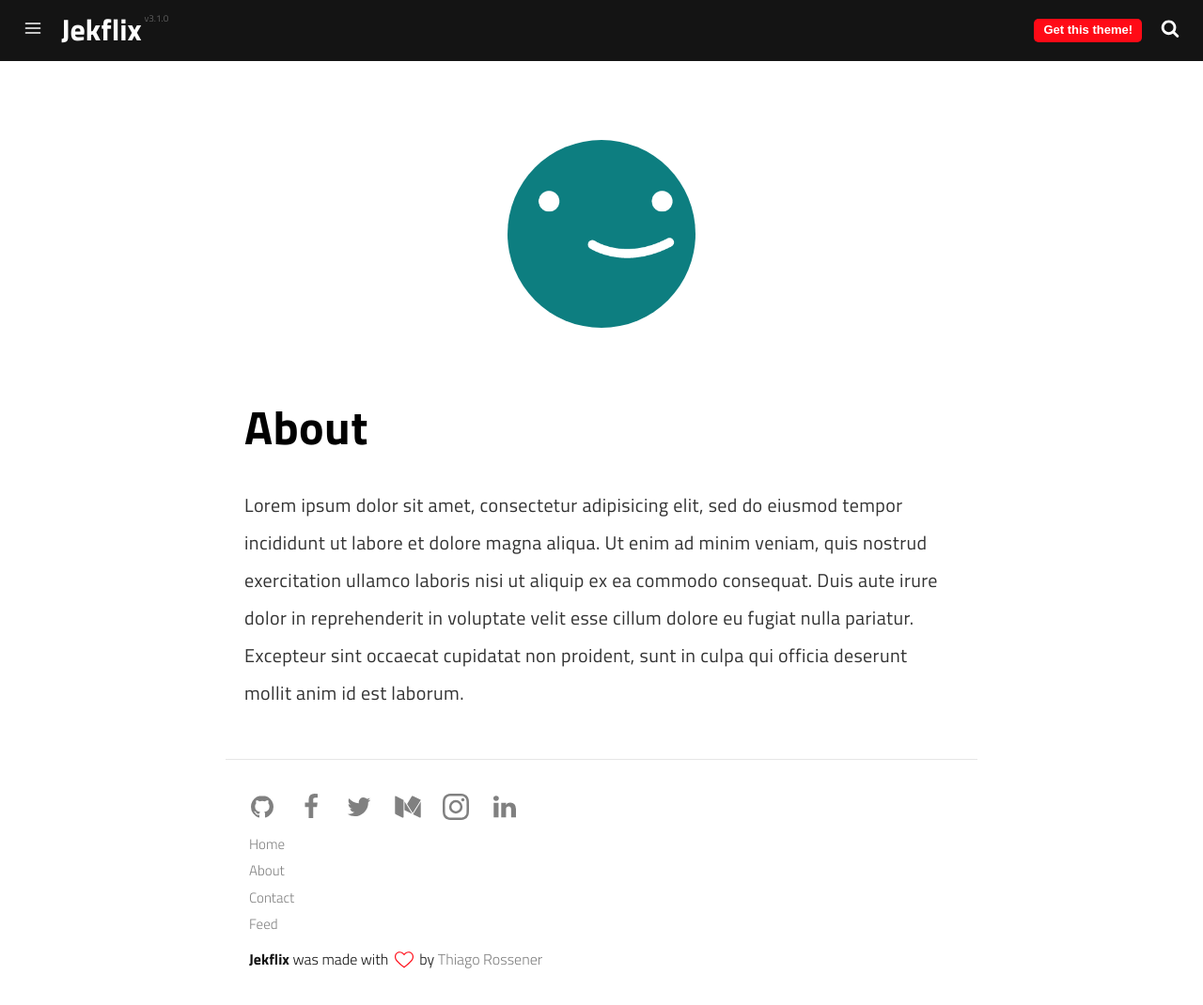
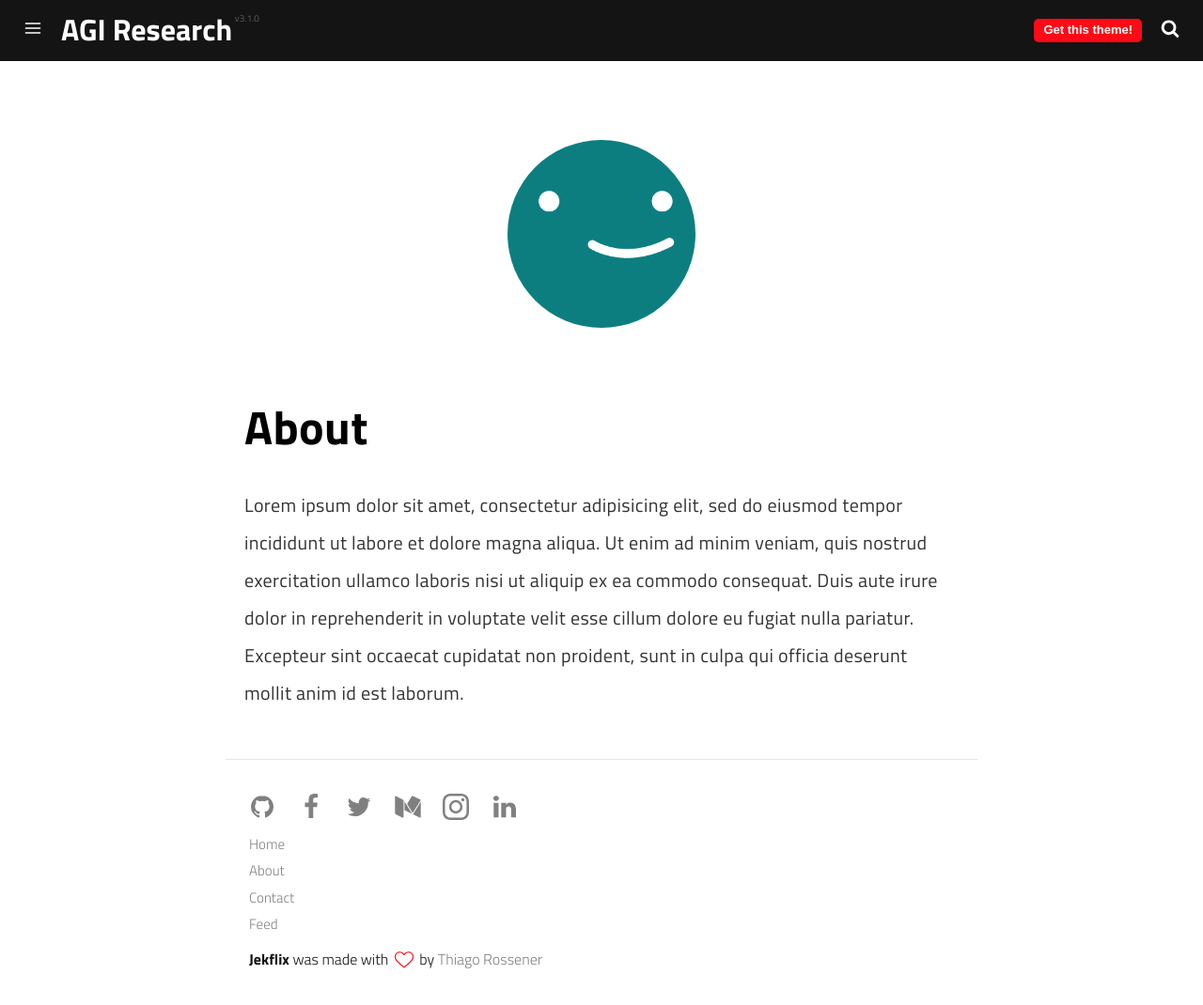
Before and after one commit to justanothermedialab/agi-research, a Jekyll site: the page built from pages/about.md, in a window 1280 px wide and 1070 px high. Shown: the whole window at 94% size. Built offline with Jekyll 4.4.1, drawn with Linux system fonts in a browser that asks for light colours; a script that is not in the unit is left out.

Commit message:
Update _config.yml

```diff
--- a/_config.yml
+++ b/_config.yml
@@ -1,6 +1,6 @@
 # Site Settings
-name: Jekflix
-title: Jekflix | A blog theme for Jekyll
+name: AGI Research
+title: AGI Research
 description: Jekflix is a template for Jekyll inspired by Netflix and made by
   Thiago Rossener.
 tags:
```
